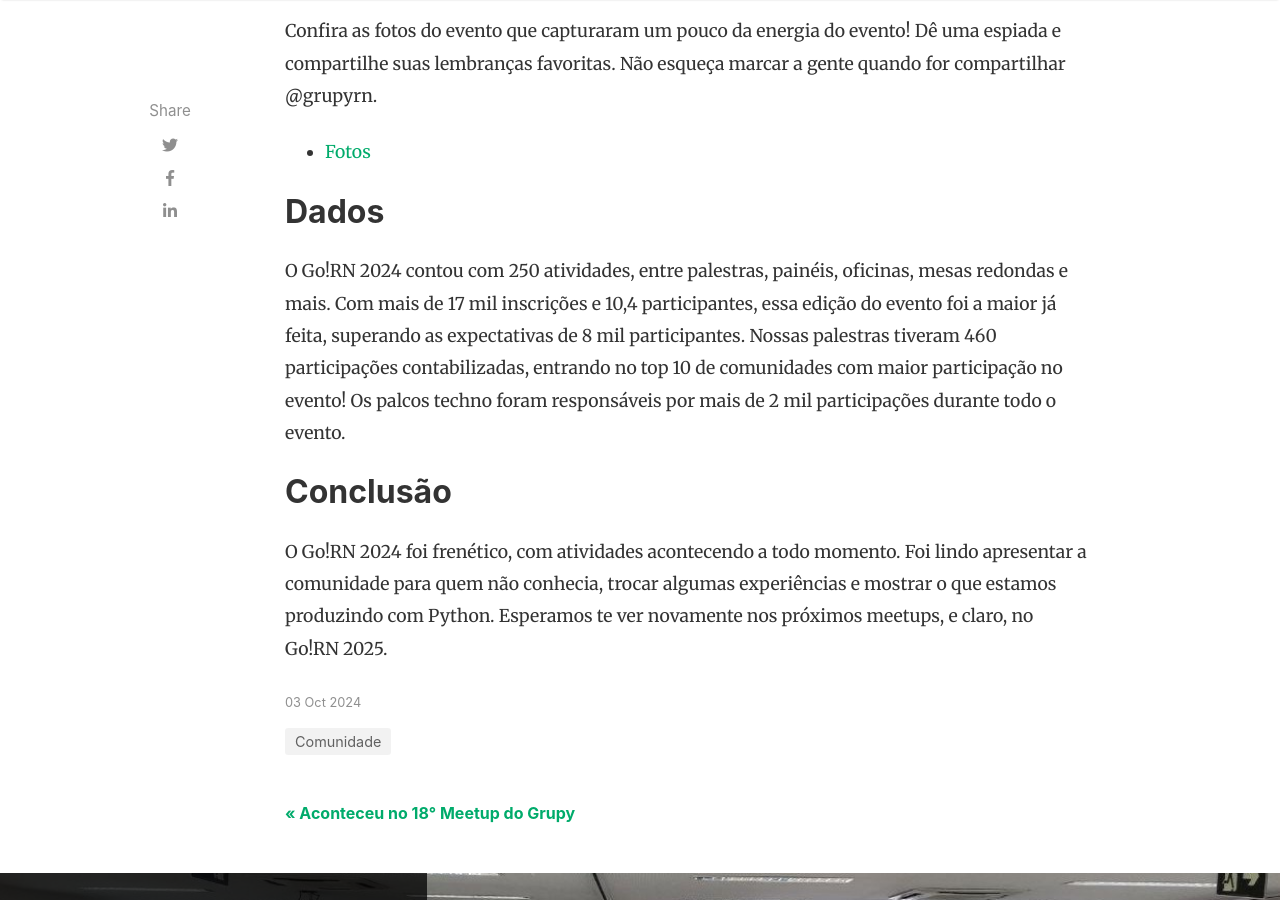
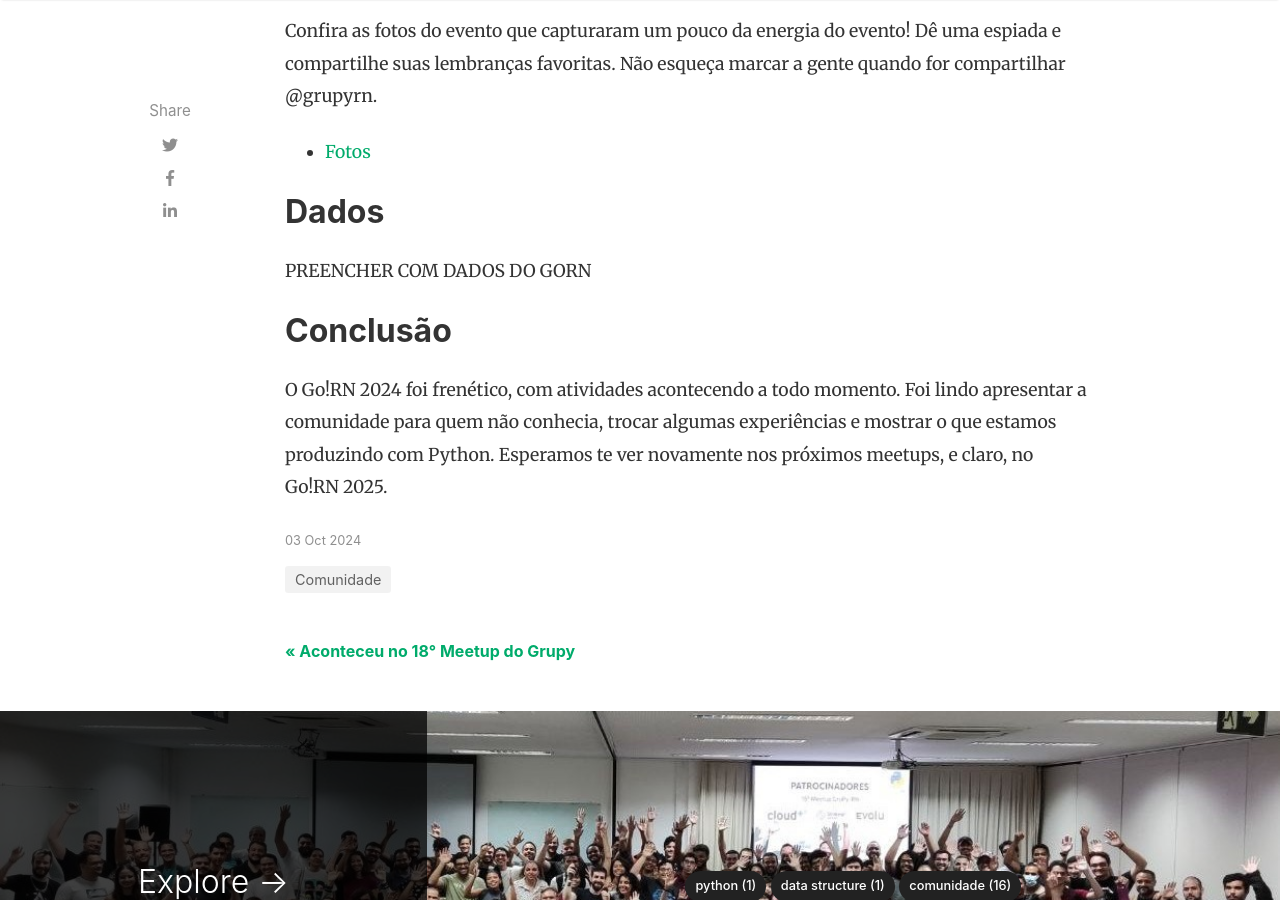
Before and after one commit to grupyrn/blog, a Jekyll site: the page built from _posts/2024-10-03-aconteceu-gorn-2024.md, in a window 1280 px wide and 900 px high, scrolled down 1876 px. Built offline with Jekyll 4.4.1, drawn with Linux system fonts in a browser that asks for light colours; nearby versions of some CDN libraries; comment, search, counter and statistics services are not loaded.

```diff
--- a/_posts/2024-10-03-aconteceu-gorn-2024.md
+++ b/_posts/2024-10-03-aconteceu-gorn-2024.md
@@ -86,9 +86,7 @@
 
 ## Dados
 
-O Go!RN 2024 contou com 250 atividades, entre palestras, painéis, oficinas, mesas redondas e mais. Com mais de 17 mil inscrições e 10,4 participantes, essa edição do evento foi a maior já feita, superando as expectativas de 8 mil participantes.
-Nossas palestras tiveram 460 participações contabilizadas, entrando no top 10 de comunidades com maior participação
-no evento! Os palcos techno foram responsáveis por mais de 2 mil participações durante todo o evento.
+PREENCHER COM DADOS DO GORN
 
 ## Conclusão
 
```
